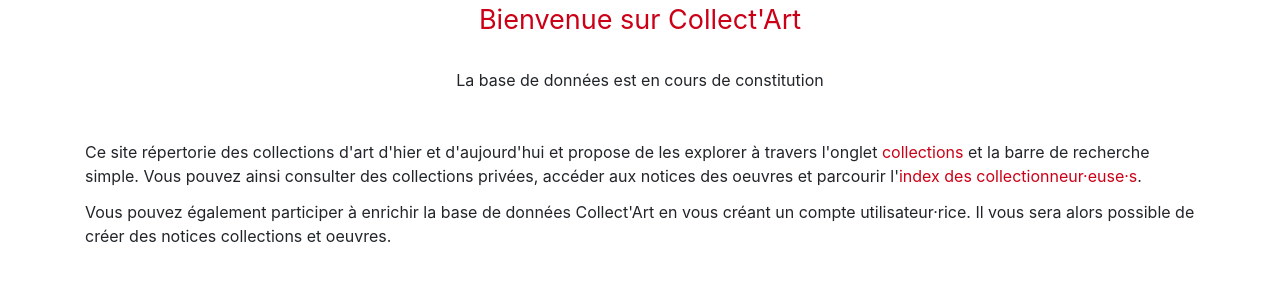
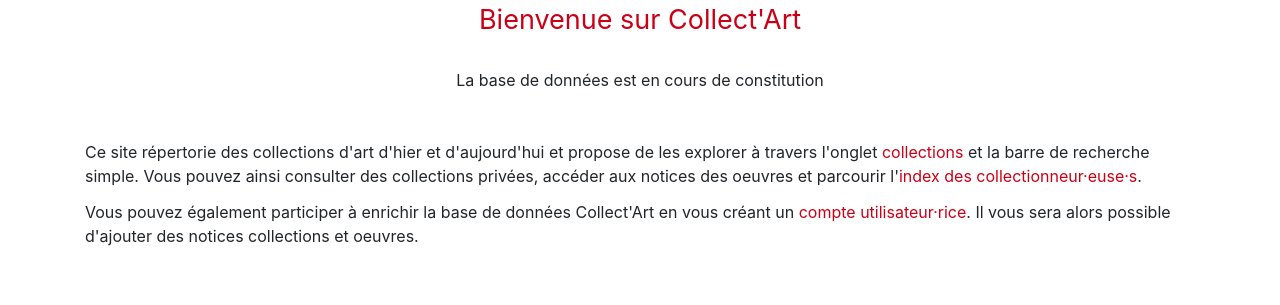
Before and after one commit to Chartes-TNAH/CollectArt, a Flask app: template app/templates/pages/accueil.html in a window 1280 px wide. Shown: the part 669-974 px from the top of the page. Run offline with Flask 2, Linux system fonts and the light colour scheme; the template is opened without the code that fills it, so the values that code supplies are empty; some libraries are stand-ins or nearby versions; some web fonts are replaced.

Commit message:
correction présentation

```diff
--- a/app/templates/pages/accueil.html
+++ b/app/templates/pages/accueil.html
@@ -21,6 +21,6 @@
             </div>
         </center>
         <p>Ce site répertorie des collections d'art d'hier et d'aujourd'hui et propose de les explorer à travers l'onglet <a href="{{url_for('collections')}}">collections</a> et la barre de recherche simple. Vous pouvez ainsi consulter des collections privées, accéder aux notices des oeuvres et parcourir l'<a href="{{url_for('index')}}">index des collectionneur·euse·s</a>.</p>
-        <p>Vous pouvez également participer à enrichir la base de données Collect'Art en vous créant un compte utilisateur·rice. Il vous sera alors possible de créer des notices collections et oeuvres.</p>
+        <p>Vous pouvez également participer à enrichir la base de données Collect'Art en vous créant un <a href="{{url_for('inscription')}}">compte utilisateur·rice</a>. Il vous sera alors possible d'ajouter des notices collections et oeuvres.</p>
     </div>
 {% endblock %}
```
